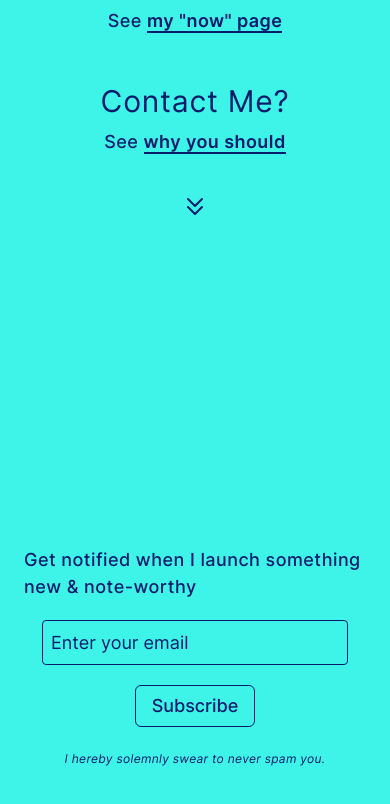
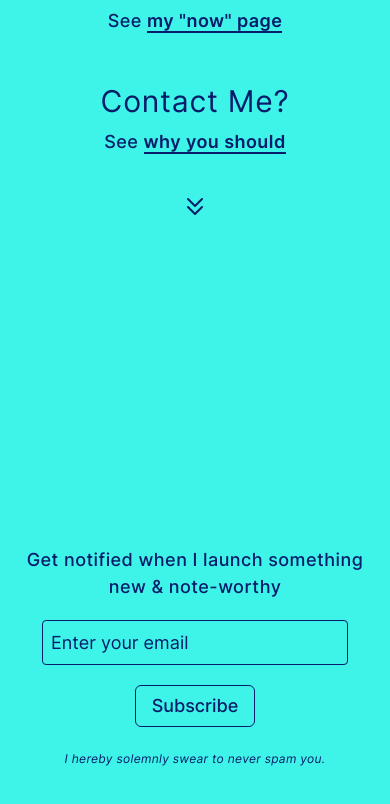
Before and after one commit to roguesherlock/site-2021, a Next.js app: page / in a window 390 px wide. Shown: the part 1840-2644 px from the top of the page. Built offline with nearby package versions, Linux system fonts and the light colour scheme; a web font is replaced by a local one.

Commit message:
center text for subscribe

```diff
--- a/src/components/Subscribe.tsx
+++ b/src/components/Subscribe.tsx
@@ -3,7 +3,7 @@ import React from "react";
 export default function Subscribe() {
   return (
     <div>
-      <h1 className="text-lg font-medium px-2 sm:px-0">
+      <h1 className="text-lg text-center font-medium px-2 sm:px-0">
         Get notified when I launch something new & note-worthy
       </h1>
       <form
```
